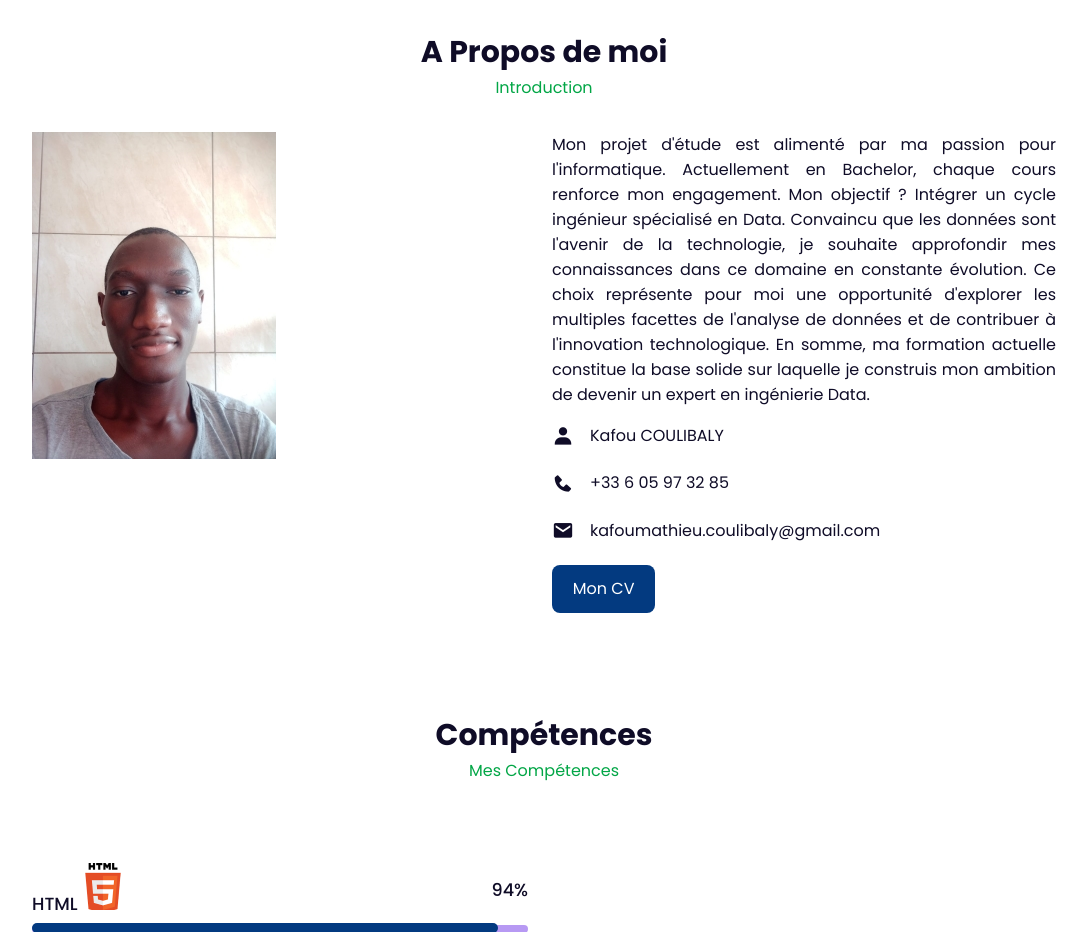
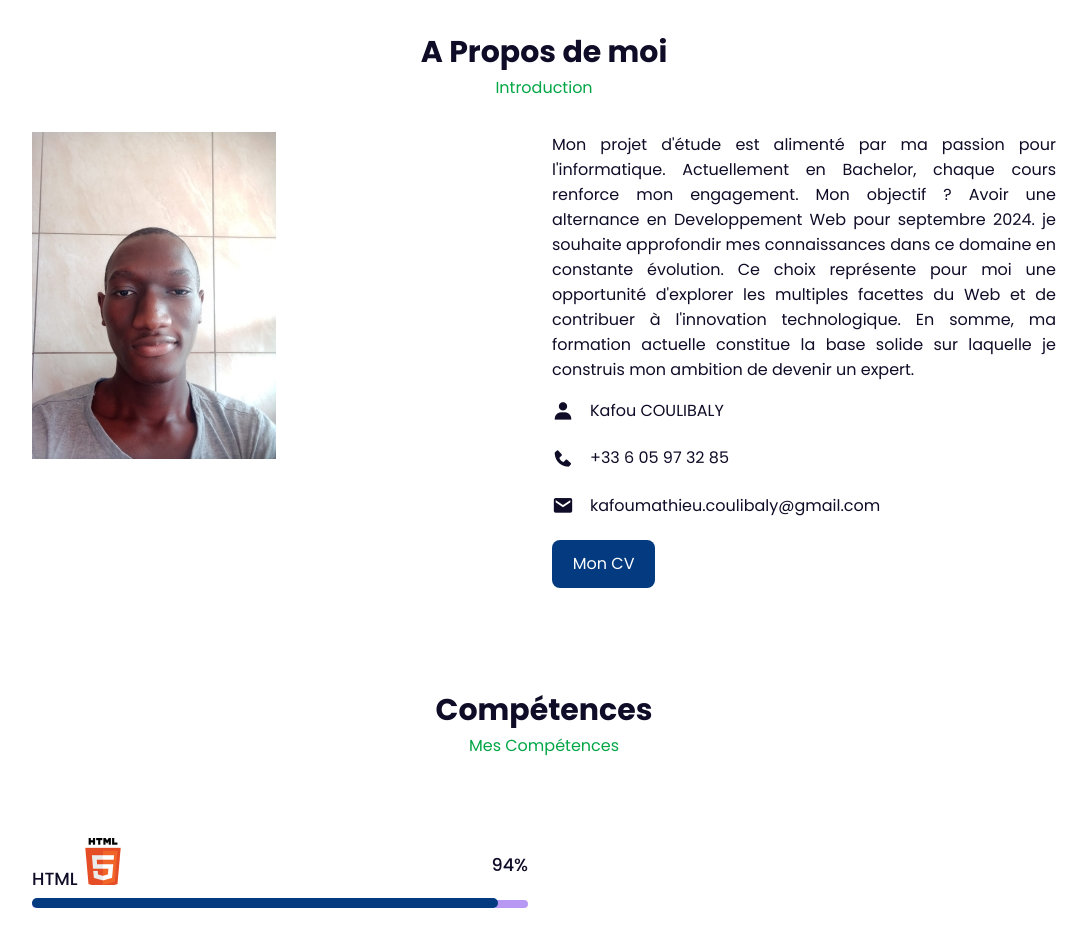
Before and after one commit to kafoum/Portfolio-, a plain HTML site: page index.html in a window 1280 px wide. Shown: the part 820-1752 px from the top of the page, without its empty margins (96-1183 px from the left). Drawn offline with nearby package versions, Linux system fonts and the light colour scheme.

Commit message:
index.html

```diff
--- a/index.html
+++ b/index.html
@@ -75,7 +75,7 @@
                 </div>
                 <!----texte-->
                 <div class="about-text">
-                    <p>Mon projet d'étude est alimenté par ma passion pour l'informatique. Actuellement en Bachelor, chaque cours renforce mon engagement. Mon objectif ? Intégrer un cycle ingénieur spécialisé en Data. Convaincu que les données sont l'avenir de la technologie, je souhaite approfondir mes connaissances dans ce domaine en constante évolution. Ce choix représente pour moi une opportunité d'explorer les multiples facettes de l'analyse de données et de contribuer à l'innovation technologique. En somme, ma formation actuelle constitue la base solide sur laquelle je construis mon ambition de devenir un expert en ingénierie Data.</p>
+                    <p>Mon projet d'étude est alimenté par ma passion pour l'informatique. Actuellement en Bachelor, chaque cours renforce mon engagement. Mon objectif ? Avoir une alternance en Developpement Web pour septembre 2024. je souhaite approfondir mes connaissances dans ce domaine en constante évolution. Ce choix représente pour moi une opportunité d'explorer les multiples facettes du Web et de contribuer à l'innovation technologique. En somme, ma formation actuelle constitue la base solide sur laquelle je construis mon ambition de devenir un expert.</p>
 
                     <!---Some information-->
                     <div class="information">
```
